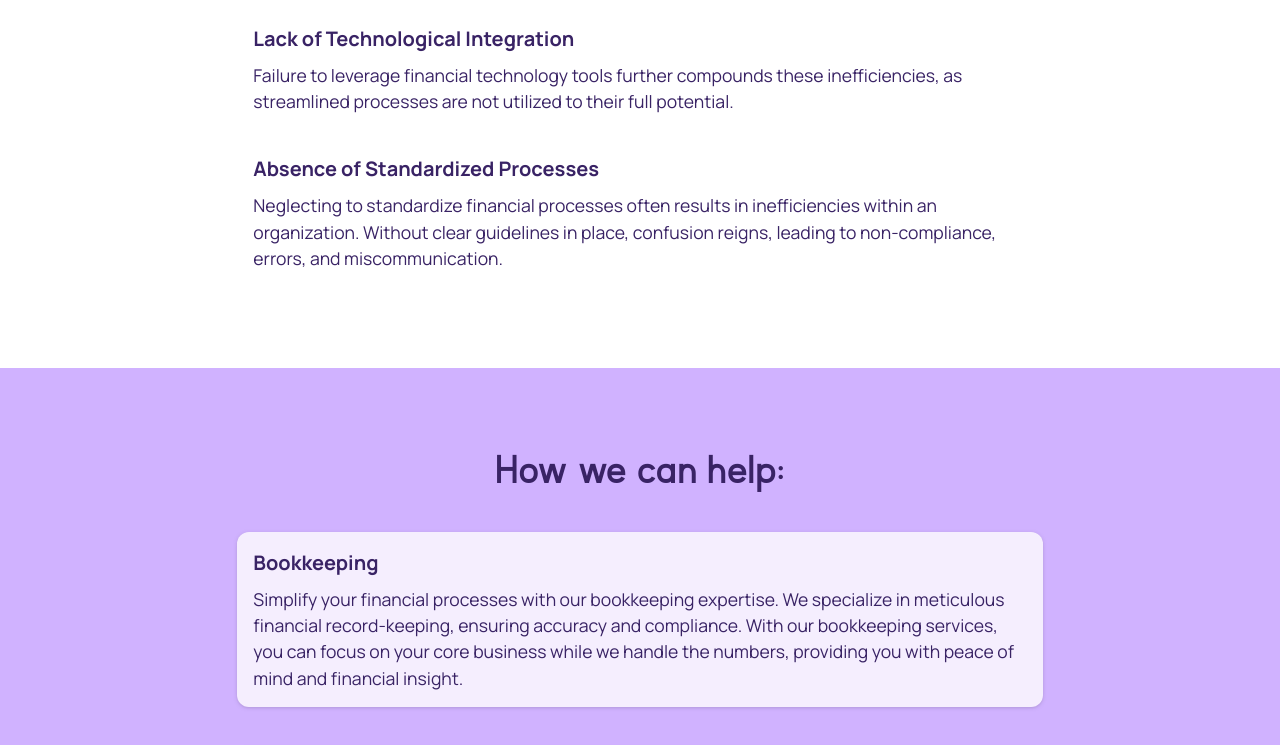
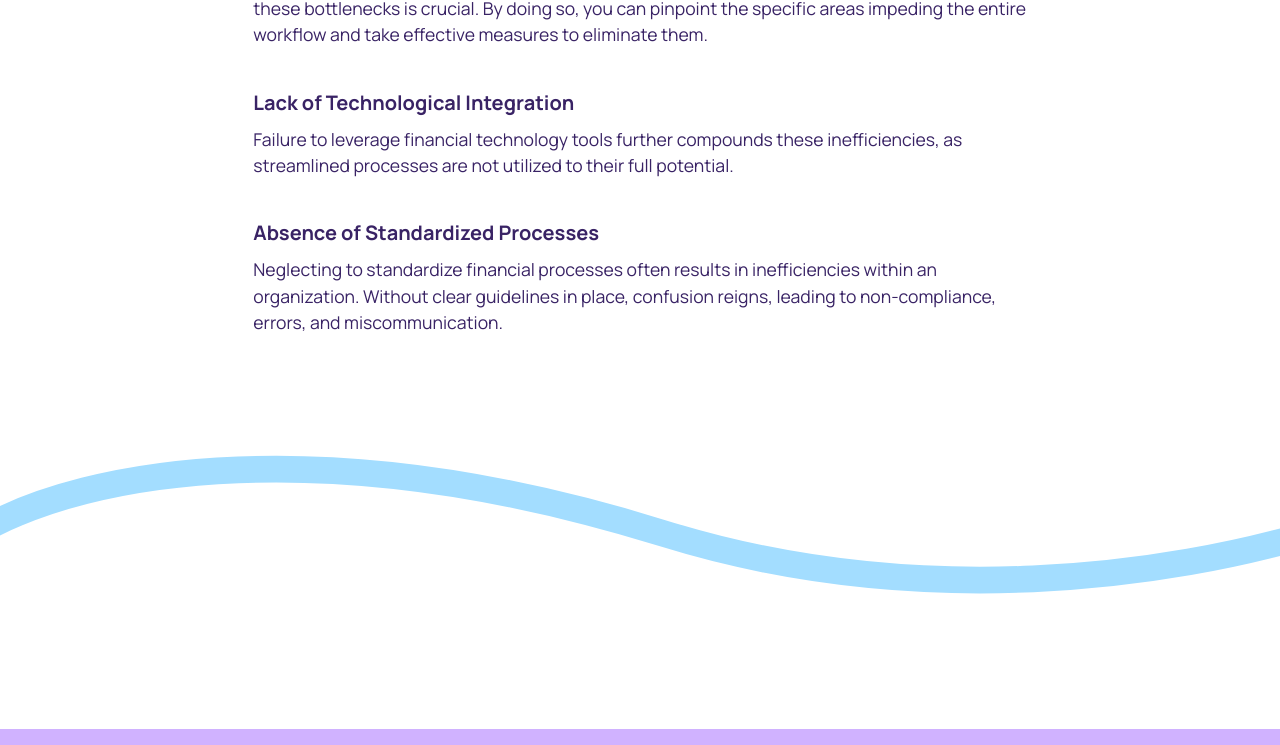
Before and after one commit to hicass/tag-ops-v3, a Next.js app: page /finance in a window 1280 px wide. Shown: the part 746-1491 px from the top of the page. Built offline with nearby package versions, Linux system fonts and the light colour scheme.

Commit message:
Add blue wave to service page and polish the style of the landing page

```diff
--- a/src/components/ServicePage/ServicePageContent.tsx
+++ b/src/components/ServicePage/ServicePageContent.tsx
@@ -4,6 +4,7 @@ import Header from './Header';
 import InefficiencySection from './InefficiencySection/InefficiencySection';
 import SolutionsSection from './SolutionsSection/SolutionsSection';
 import ClientsServed from '../ClientsServed/ClientsServed';
+import WavyLine from '../Accents/WavyLine';
 
 export type Service = {
   name: string;
@@ -32,9 +33,10 @@ const ServicePageContent: FC<ServicePageContentProps> = ({ service }: ServicePag
   const { name, description, question, inefficiencyCosts, solutions, endingParagraph } = service;
 
   return (
-    <main className="flex flex-col items-center overflow-hidden">
+    <main className="flex flex-col items-center gap-16 overflow-hidden">
       <Header name={name} description={description} />
       <InefficiencySection question={question} inefficiencyCosts={inefficiencyCosts} />
+      <WavyLine />
       <SolutionsSection solutions={solutions} endingParagraph={endingParagraph} />
       <ClientsServed />
     </main>
```
